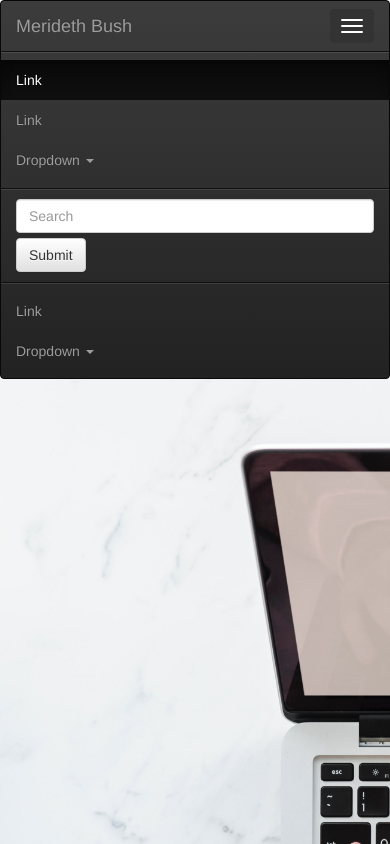
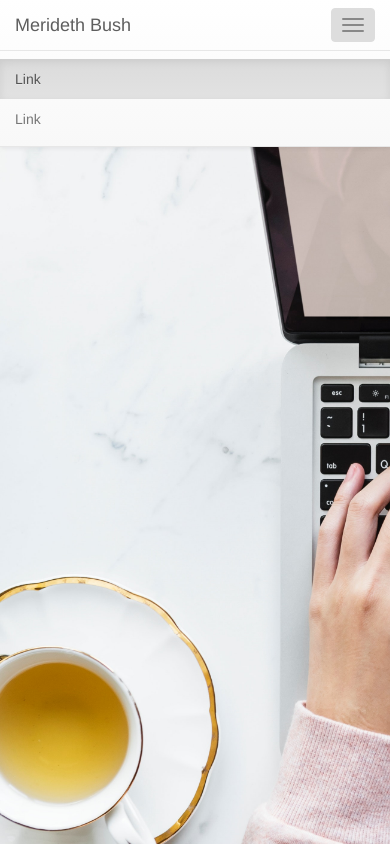
Before and after one commit to MeriBush/Portfolio, a website: page index.html in a window 390 px wide. Both pictures are taken after a click on the button "Toggle navigation". Shown: the top 844 px of the page. Drawn offline with Linux system fonts and the light colour scheme; a web font is replaced by a local one.

Commit message:
pray to the javascript gods

```diff
--- a/index.html
+++ b/index.html
@@ -8,7 +8,7 @@
     <meta name="description" content="">
     <meta name="author" content="">
 
-    <title>Portfolio Starter</title>
+    <title>Merideth Bush Portfolio</title>
 
     <!-- Bootstrap core CSS Modules-->
     <link href="./tools/bootstrap/css/bootstrap.min.css" rel="stylesheet">
@@ -25,18 +25,26 @@
     <link rel="stylesheet" href="./tools/magnific-popup/magnific-popup.css">
 
     <link href="css/main.css" rel="stylesheet" type="text/css">
+
+    <link rel="stylesheet" href="js/main.js">
+
+    <style id="fit-vids-style">.fluid-width-video-wrapper{width:100%;position:relative;padding:0;}.fluid-width-video-wrapper iframe,.fluid-width-video-wrapper object,.fluid-width-video-wrapper embed {position:absolute;top:0;left:0;width:100%;height:100%;}</style>
 </head>
 
-<body>
+<body class="wow-animate">
+
+<div id="page-wrapper">
+
+
 
     <!--==========================
   Navigation Section
   ============================-->
-  <nav class="navbar navbar-inverse">
+  <nav class="navbar navbar-default navbar-fixed-top">
     <div class="container-fluid">
       <!-- Brand and toggle get grouped for better mobile display -->
       <div class="navbar-header">
-        <button type="button" class="navbar-toggle collapsed" data-toggle="collapse" data-target="#bs-example-navbar-collapse-1" aria-expanded="false">
+        <button type="button" class="navbar-toggle collapsed" data-toggle="collapse" data-target="#navbar"aria-expanded="false" aria-controls="navbar">
           <span class="sr-only">Toggle navigation</span>
           <span class="icon-bar"></span>
           <span class="icon-bar"></span>
@@ -46,11 +54,11 @@
       </div>
 
       <!-- Collect the nav links, forms, and other content for toggling -->
-      <div class="collapse navbar-collapse" id="bs-example-navbar-collapse-1">
-        <ul class="nav navbar-nav">
+      <div class="collapse navbar-collapse" id="navbar">
+        <ul class="nav navbar-nav navbar-right">
           <li class="active"><a href="#">Link <span class="sr-only">(current)</span></a></li>
           <li><a href="#">Link</a></li>
-          <li class="dropdown">
+          <!-- <li class="dropdown">
             <a href="#" class="dropdown-toggle" data-toggle="dropdown" role="button" aria-haspopup="true" aria-expanded="false">Dropdown <span class="caret"></span></a>
             <ul class="dropdown-menu">
               <li><a href="#">Action</a></li>
@@ -61,15 +69,15 @@
               <li role="separator" class="divider"></li>
               <li><a href="#">One more separated link</a></li>
             </ul>
-          </li>
+          </li> -->
         </ul>
-        <form class="navbar-form navbar-left">
+        <!-- <form class="navbar-form navbar-left">
           <div class="form-group">
             <input type="text" class="form-control" placeholder="Search">
           </div>
           <button type="submit" class="btn btn-default">Submit</button>
-        </form>
-        <ul class="nav navbar-nav navbar-right">
+        </form> -->
+        <!-- <ul class="nav navbar-nav navbar-right">
           <li><a href="#">Link</a></li>
           <li class="dropdown">
             <a href="#" class="dropdown-toggle" data-toggle="dropdown" role="button" aria-haspopup="true" aria-expanded="false">Dropdown <span class="caret"></span></a>
@@ -81,7 +89,7 @@
               <li><a href="#">Separated link</a></li>
             </ul>
           </li>
-        </ul>
+        </ul> -->
       </div><!-- /.navbar-collapse -->
     </div><!-- /.container-fluid -->
   </nav>
@@ -271,6 +279,7 @@
 
         </div>
     </footer>
+  </div>
 
     <!--==========================
   Scripts Section
--- a/js/main.js
+++ b/js/main.js
@@ -1,7 +1,22 @@
 /* General jQuery & JS stuff goes here. */
 
 
+$(document).ready(function ($) {
+
+    /*attempt at navbar*/
+    $(window).scroll(function()
+    {
+        if($(this).scrollTop() > 500) {
+            $('.navbar').addClass('solid');
+        }  else
+            {
+            $('.navbar').removeClass('solid');
+            }
+        });
+    });
+
 jQuery(document).ready(function ($) {
+
 
     console.log("A starter template created by Eleven Fifty Academy under MIT Licensing.");
 
--- a/scss/_body.scss
+++ b/scss/_body.scss
@@ -2,6 +2,11 @@
 /****************************
 Body Section
 ****************************/
+#page-wrapper {
+    position: relative;
+    width: 100%
+}
+
 #top{
     background-image: url("../assets/img/latte-coder.jpg");
     min-height: 70em;
--- a/scss/_navbar.scss
+++ b/scss/_navbar.scss
@@ -1,6 +1,6 @@
 /* ------------------------------
 Navbar Section
 --------------------------------*/
-.navbar{
-    margin-bottom: 0em;
-}
+// .navbar{
+//     margin-bottom: 0em;
+// }
```
Also changed, not shown: css/main.css.
